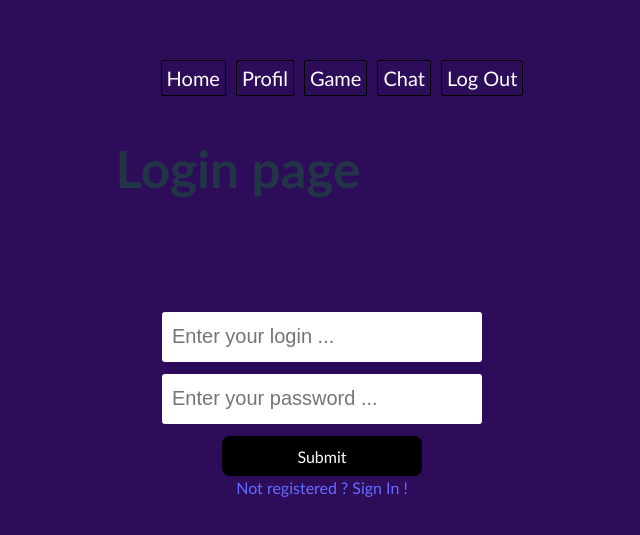
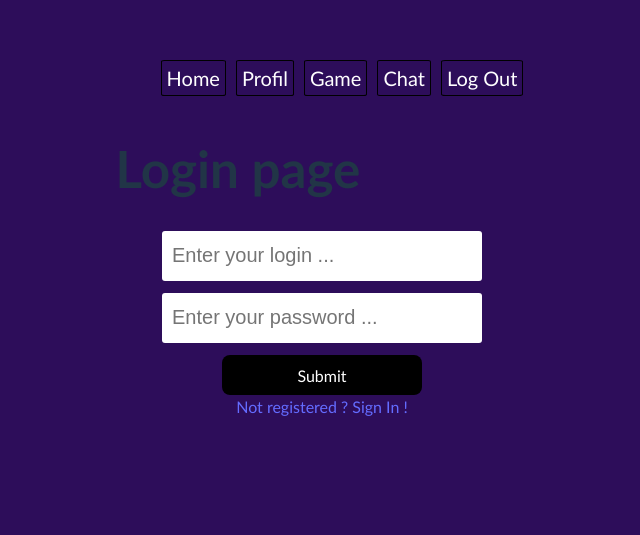
Before and after one commit to VallienneDiane/42-ft-transcendence, a React (Vite) app in the folder front/react_project/: page /login in a window 1280 px wide. Shown: the part 115-650 px from the top of the page, without its empty margins (318-958 px from the left). Built offline with nearby package versions, Linux system fonts and the light colour scheme.

Commit message:
auth coté front

```diff
--- a/front/react_project/src/App.tsx
+++ b/front/react_project/src/App.tsx
@@ -7,6 +7,7 @@ import Profile from './components/Profile';
 import UserProvider from './user/UserProvider';
 import ProtectedRoutes from './components/ProtectedRoutes';
 import Chat from './components/Chat'
+import Layout from './components/Layout'
 
 function App() {
   let user = {
@@ -21,6 +22,7 @@ function App() {
       <div className="App">
         <UserProvider user={user}>
           <Routes>
+            <Route element={<Layout />}>
               <Route path='/login' element={<LoginForm />} />
               <Route path='/signin' element={<SignupForm />} />
               <Route element={<ProtectedRoutes/>}>
@@ -29,6 +31,8 @@ function App() {
                 <Route path='/' element={<Home />} />
                 <Route path='/chat' element={<Chat />} />
               </Route>
+            </Route>
+
           </Routes>
         </UserProvider>
       </div>
--- a/front/react_project/src/components/Chat.tsx
+++ b/front/react_project/src/components/Chat.tsx
@@ -1,6 +1,5 @@
 import React, { useEffect, useRef, useState } from "react";
 import { userService } from "../services/user.service";
-import NavBar from "./Navbar";
 import UserData from "../models"
 
 
@@ -28,7 +27,6 @@ const Chat: React.FC = () => {
 
     return (
         <div>
-            <NavBar />
             <h1>Chat Page</h1>
             <h2>Users in database :</h2>
             <ul>
--- a/front/react_project/src/components/Home.tsx
+++ b/front/react_project/src/components/Home.tsx
@@ -1,6 +1,5 @@
 import React, { useContext } from "react";
 import { UserContext } from "../user/UserContext";
-import NavBar from "./Navbar";
 
 // export default function Home() {
 //     let user = useContext(UserContext);
@@ -22,7 +21,6 @@ const Home: React.FC = () => {
 
         return (
             <div>
-                <NavBar/>
                 <h1>Home Page</h1>
                 <p>Bonjour {user?.login} ayant comme mail {user?.email}</p>
                 <p>Ici on aura les boutons pour rejoindre des parties etc</p>
--- /dev/null
+++ b/front/react_project/src/components/Layout.tsx
@@ -0,0 +1,13 @@
+import { Outlet } from "react-router-dom"
+import NavBar from "./Navbar"
+
+const Layout = () => {
+    return (
+        <div>
+            <NavBar />
+            <Outlet />
+        </div>
+    )
+}
+
+export default Layout;
--- a/front/react_project/src/components/LoginForm.tsx
+++ b/front/react_project/src/components/LoginForm.tsx
@@ -1,7 +1,6 @@
 
 import React, { useContext } from "react";
 import { useForm } from "react-hook-form";
-import NavBar from "./Navbar";
 import { UserContext } from "../user/UserContext";
 import { useNavigate } from "react-router-dom";
 import { accountService } from "../services/account.service";
@@ -28,7 +27,6 @@ const LoginForm: React.FC = () => {
 
     return (
         <div >
-            <NavBar/>
             <h1>Login page</h1>
             <form className="login" onSubmit={handleSubmit(onSubmit)}>
             <input
--- a/front/react_project/src/components/Profile.tsx
+++ b/front/react_project/src/components/Profile.tsx
@@ -1,6 +1,5 @@
 import React from "react";
 import { useParams } from "react-router-dom"
-import NavBar from "./Navbar";
 
 export default function Profile() {
 
@@ -9,7 +8,6 @@ export default function Profile() {
 
     return (
         <div>
-            <NavBar/>
             <h1>Votre profil</h1>
         </div>
     )
--- a/front/react_project/src/components/SignupForm.tsx
+++ b/front/react_project/src/components/SignupForm.tsx
@@ -2,7 +2,6 @@ import React, { useContext, useState } from 'react';
 import { useForm } from 'react-hook-form';
 import { yupResolver } from '@hookform/resolvers/yup';
 import * as yup from "yup";
-import NavBar from './Navbar';
 import { UserContext } from '../user/UserContext';
 import { useNavigate } from 'react-router-dom';
 import SignInForm from '../models'
@@ -39,7 +38,6 @@ const SignupForm: React.FC = () => {
 
   return (
     <div>
-      <NavBar/>
       <h1>SignUp Page</h1>
       <form className="login" onSubmit={handleSubmit(signIn)}>
         <div>
--- a/front/react_project/src/services/account.service.tsx
+++ b/front/react_project/src/services/account.service.tsx
@@ -19,7 +19,7 @@ let logout = () => {
 }
 
 let isLogged = () => {
-    // NEED TO CHECK IF TOKEN IS VALID !!
+    // NEED TO CHECK IF TOKEN IS VALID !! ou pas, sera fait par le back
     let token = localStorage.getItem('token');
     return !!token; // !! return false if token = (null)
 }
```
Lines whose indentation alone changed are shown as unchanged.
